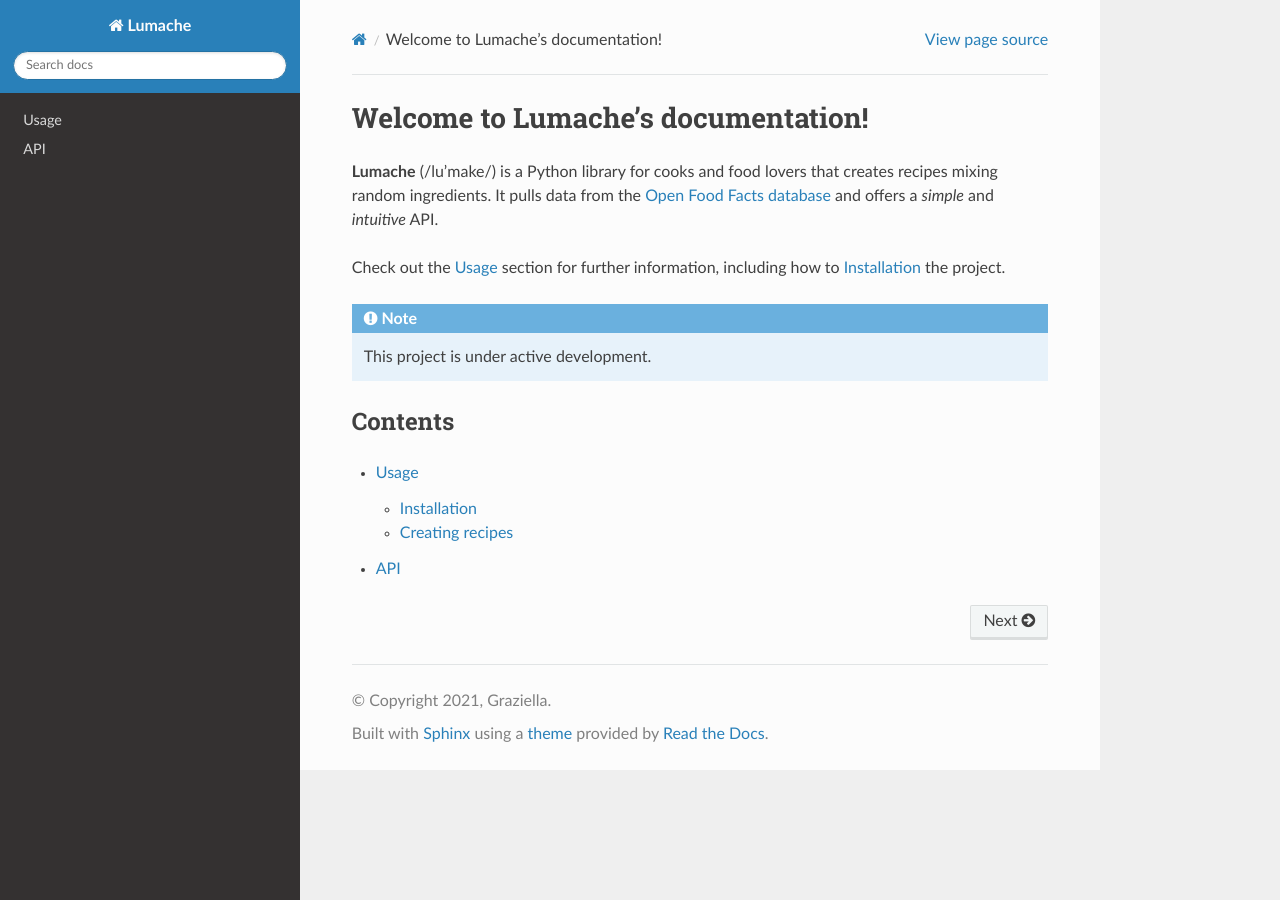
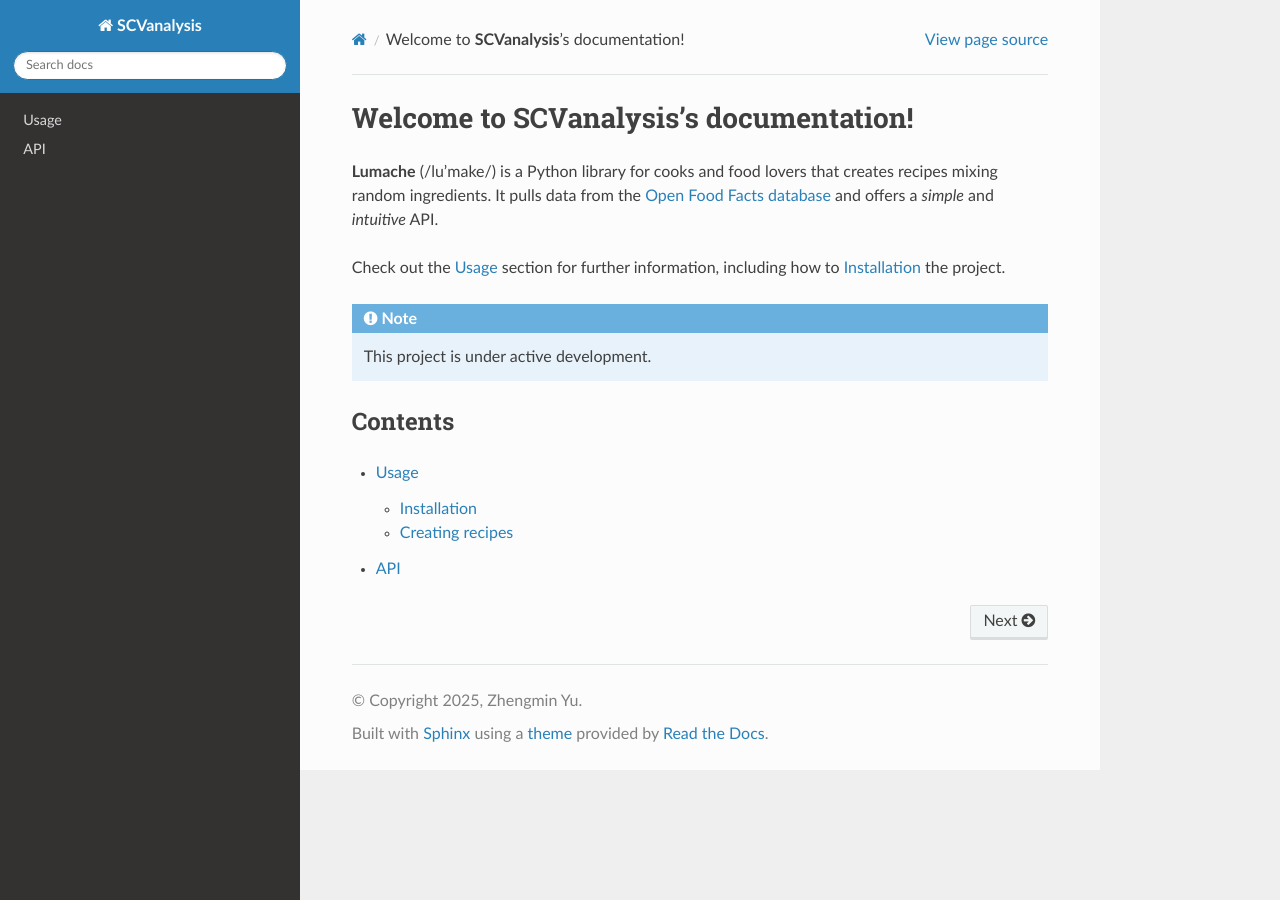
Before and after one commit to YuZhengM/scvmap-tutorial, a Sphinx documentation site: the page built from docs/source/index.rst, in a window 1280 px wide. Built offline with Sphinx 7.4.7 and the Read the Docs theme 3.1.0, drawn with Linux system fonts in a browser that asks for light colours.

Commit message:
feat: Add title

```diff
--- a/docs/source/conf.py
+++ b/docs/source/conf.py
@@ -2,12 +2,12 @@
 
 # -- Project information
 
-project = 'Lumache'
-copyright = '2021, Graziella'
-author = 'Graziella'
+project = 'SCVanalysis'
+copyright = '2025, Zhengmin Yu'
+author = 'Zhengmin Yu'
 
-release = '0.1'
-version = '0.1.0'
+release = '1.0.0'
+version = '1.0.0'
 
 # -- General configuration
 
@@ -20,8 +20,8 @@
 ]
 
 intersphinx_mapping = {
-    'python': ('https://docs.python.org/3/', None),
-    'sphinx': ('https://www.sphinx-doc.org/en/master/', None),
+    'SCVanalysis': ('https://bio.liclab.net/scvanalysis/', None),
+    'GitHub': ('https://github.com/YuZhengM/scvanalysis-tutorial', None),
 }
 intersphinx_disabled_domains = ['std']
 
--- a/docs/source/index.rst
+++ b/docs/source/index.rst
@@ -1,5 +1,5 @@
-Welcome to Lumache's documentation!
-===================================
+Welcome to **SCVanalysis**'s documentation!
+===========================================
 
 **Lumache** (/lu'make/) is a Python library for cooks and food lovers
 that creates recipes mixing random ingredients.
```
